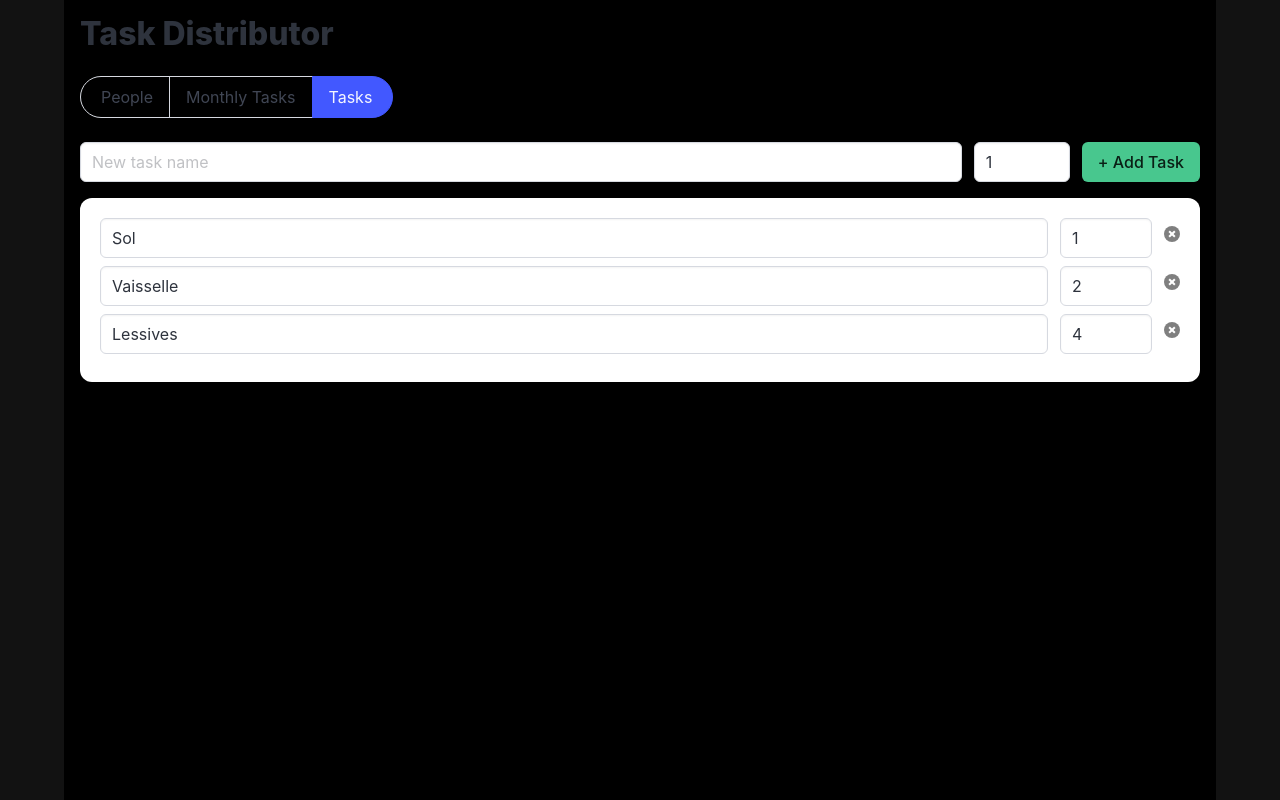
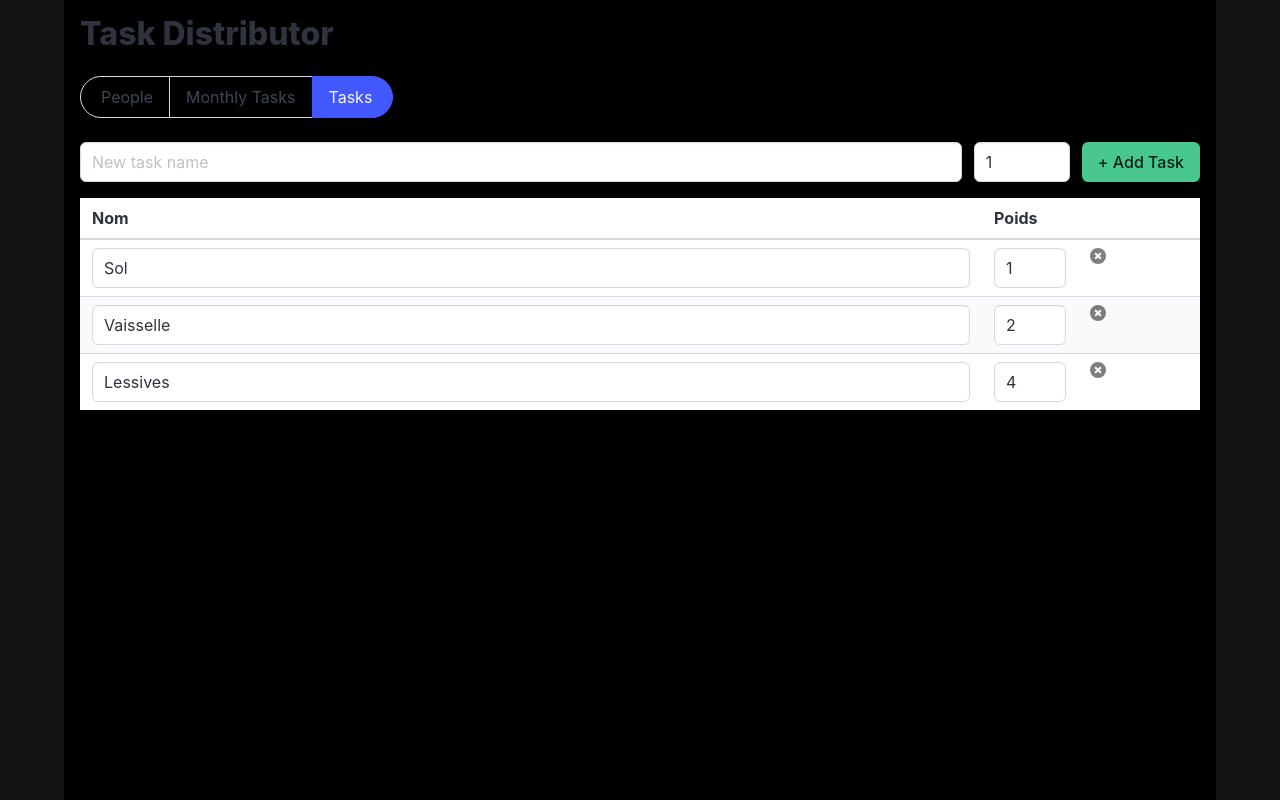
Before and after one commit to itsrim/clean, a React (Vite) app: page / in a window 1280 px wide. Both pictures are taken after a click on the item "Tasks". Built offline with nearby package versions, Linux system fonts and the light colour scheme.

Commit message:
convergt map to table

```diff
--- a/src/components/Task/index.tsx
+++ b/src/components/Task/index.tsx
@@ -54,13 +54,18 @@ export const Tasks: FC<Props> = ({ tasks, setTasks }) => {
         </div>
       </div>
 
-      <div className="box">
+      <table className="table is-fullwidth is-striped is-hoverable">
+        <thead>
+            <tr>
+            <th>Nom</th>
+            <th>Poids</th>
+            <th></th>
+            </tr>
+        </thead>
+        <tbody>
             {tasks.map((task, index) => (
-          <div
-            key={index}
-            className="field is-grouped mb-2 is-align-items-center"
-          >
-            <p className="control is-expanded">
+            <tr key={index}>
+                <td>
                 <input
                     className="input"
                     value={task.name}
@@ -70,8 +75,8 @@ export const Tasks: FC<Props> = ({ tasks, setTasks }) => {
                     setTasks(newTasks);
                     }}
                 />
-            </p>
-            <p className="control">
+                </td>
+                <td style={{ width: "6rem" }}>
                 <input
                     className="input"
                     type="number"
@@ -84,18 +89,19 @@ export const Tasks: FC<Props> = ({ tasks, setTasks }) => {
                     setTasks(newTasks);
                     }}
                 />
-            </p>
-            <p className="control">
+                </td>
+                <td>
                 <button
                     className="delete is-small"
                     onClick={() =>
                     setTasks((prev) => prev.filter((_, i) => i !== index))
                     }
                 ></button>
-            </p>
-          </div>
+                </td>
+            </tr>
             ))}
-      </div>
+        </tbody>
+    </table>
     </div>
   );
 };
```
Lines whose indentation alone changed are shown as unchanged.
